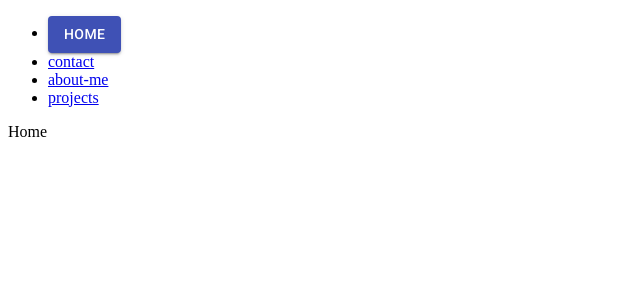
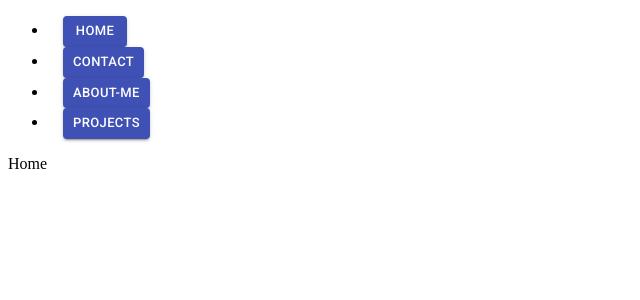
Before and after one commit to olninio/2019.07.30_router, a React (Create React App) app: page / in a window 1280 px wide. Shown: the top 300 px of the page, without its empty margins (0-640 px from the left). Built offline with nearby package versions, Linux system fonts and the light colour scheme.

Commit message:
styled buttons

```diff
--- a/src/App.js
+++ b/src/App.js
@@ -1,7 +1,5 @@
 import React from 'react';
 import { BrowserRouter as Router, Route, Link} from 'react-router-dom'
-
-import Button from '@material-ui/core/Button';
 
 import Contact from './Contact'
 import Home from './Home'
@@ -18,16 +16,16 @@ const App = () => (
   <div>
     <ul>
       <li>
-        <CustomLink/>
+        <CustomLink to={'/home'}>Home</CustomLink>
       </li>
       <li>
-        <Link to={'/contact'}>contact</Link>
+        <CustomLink to={'/contact'}>contact</CustomLink>
       </li>
       <li>
-        <Link to={'/about-me'}>about-me</Link>
+        <CustomLink to={'//about-me'}>about-me</CustomLink>
       </li>
       <li>
-        <Link to={'/projects'}>projects</Link>
+       <CustomLink to={'/projects'}>projects</CustomLink>
       </li>
     </ul>
   </div>
--- a/src/CustomLink.js
+++ b/src/CustomLink.js
@@ -1,10 +1,28 @@
 import React from 'react';
-import { BrowserRouter as Router, Route, Link} from 'react-router-dom'
+import { Link } from 'react-router-dom'
 import Button from '@material-ui/core/Button';
 
-const CustomLink = () => (
-  <Link to={'/home'} style= {{textDecoration: 'none'}}>
-    <Button variant={"contained"} color={"primary"}>Home</Button>
+const styles = {
+  link: {
+    textDecoration: 'none',
+    margin: '5px',
+    padding: '10px',
+  }
+}
+
+const CustomLink = (props) => (
+  <Link
+    to={props.to}
+    style= {styles.link}
+  >
+    <Button
+      variant = {"contained"}
+      color = {"primary"}
+      size = {'small'}
+      >{props.children}
+
+    </Button>
+
   </Link>
 )
 
```
